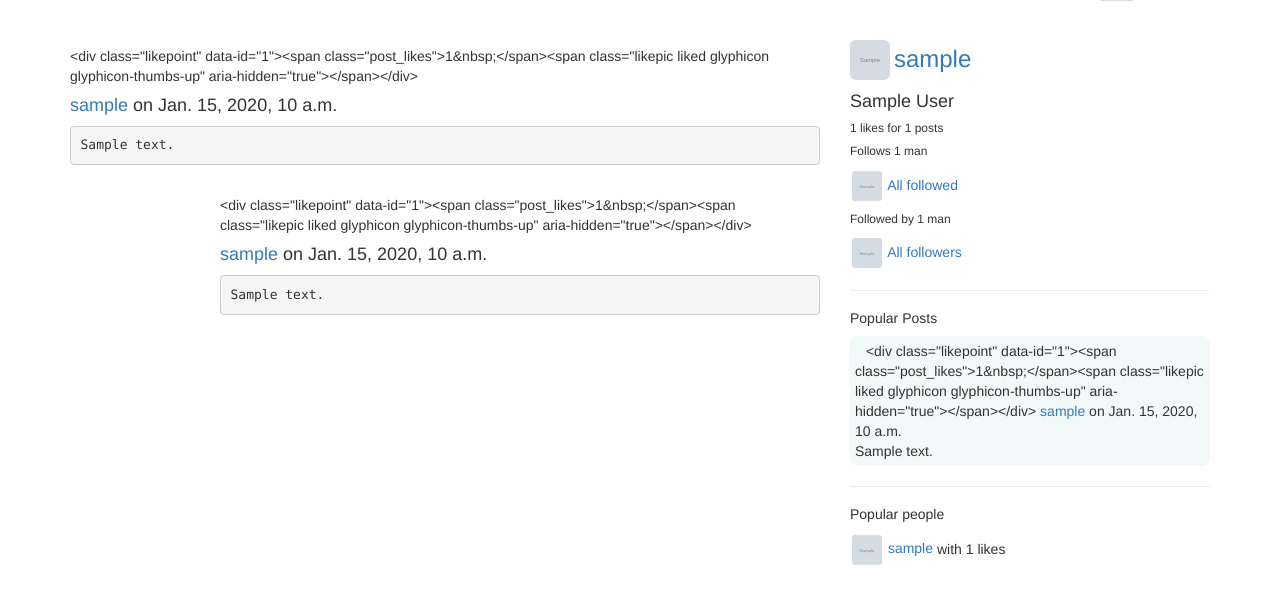
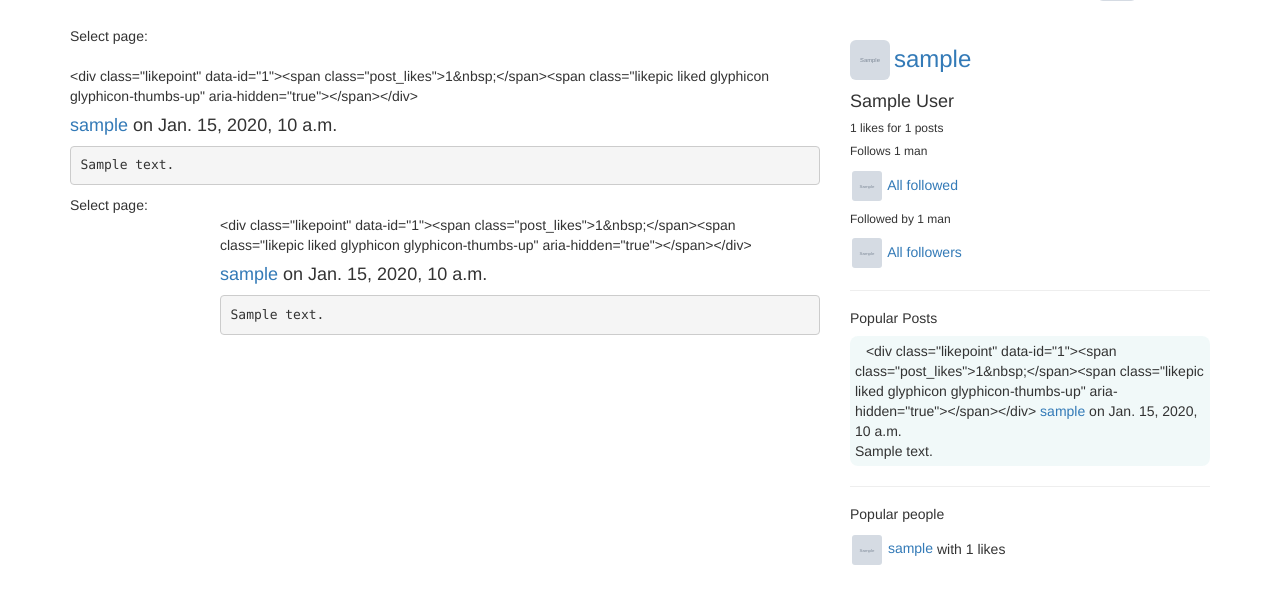
Before and after one commit to Sindbag/hsemicroblog, a Django app: page / in a window 1280 px wide. Shown: the part 54-653 px from the top of the page. Run offline with Django 3.2, Linux system fonts and the light colour scheme; a user stored in the database is signed in; tables that the repository leaves empty hold one stand-in row (values such as "Sample post"); grey boxes marked "Sample" are stand-in pictures; some libraries are stand-ins or nearby versions; some web fonts are replaced.

Commit message:
Added pagination

```diff
--- a/blog/template/blog/main.html
+++ b/blog/template/blog/main.html
@@ -21,6 +21,11 @@
 
 {% block main_column %}
     {% if user.is_authenticated %}
+
+        {% if page %}
+            Select page: {% pagination page max_page %}
+        {% endif %}
+
         {% if posts %}
             {% for post in posts %}
                 {% show_post post 2 %}
@@ -29,6 +34,10 @@
              <h4>Oops!</h4>
              <p>We've got nothing to show you! Select something interesting on the right</p>
         {% endif %}
+
+        {% if page %}
+            Select page: {% pagination page max_page %}
+        {% endif %}
     {% else %}
         <h4>Welcome to microblog!</h4>
         <h5>First time here?</h5>
--- a/blog/templatetags/user_staff.py
+++ b/blog/templatetags/user_staff.py
@@ -38,6 +38,21 @@
             }
 
 @register.simple_tag
+def pagination(page, pages):
+    stack = set()
+    page = int(page)
+    pages = int(pages)
+    if pages > 2:
+        stack.update([1, 2, 3, pages, page, pages-1, pages-2])
+    elif pages == 2:
+        stack.update([1, 2])
+    text = ''
+    for i in sorted(stack):
+        text += '<a href="'+reverse('home', kwargs={"page" : str(i)})+'">'+str(i)+'</a> '
+    text[:-1]
+    return text
+
+@register.simple_tag
 def follow(user, username):
     user = UserProfile.objects.get(user__username=user)
     author = UserProfile.objects.get(user__username=username)
--- a/blog/views.py
+++ b/blog/views.py
@@ -39,6 +39,7 @@
 
 def home(request, page=1):
     posts = []
+    page = int(page)
     counter = 0
     if request.user.username:
         follows = request.user.userprofile.follows.all()
```
